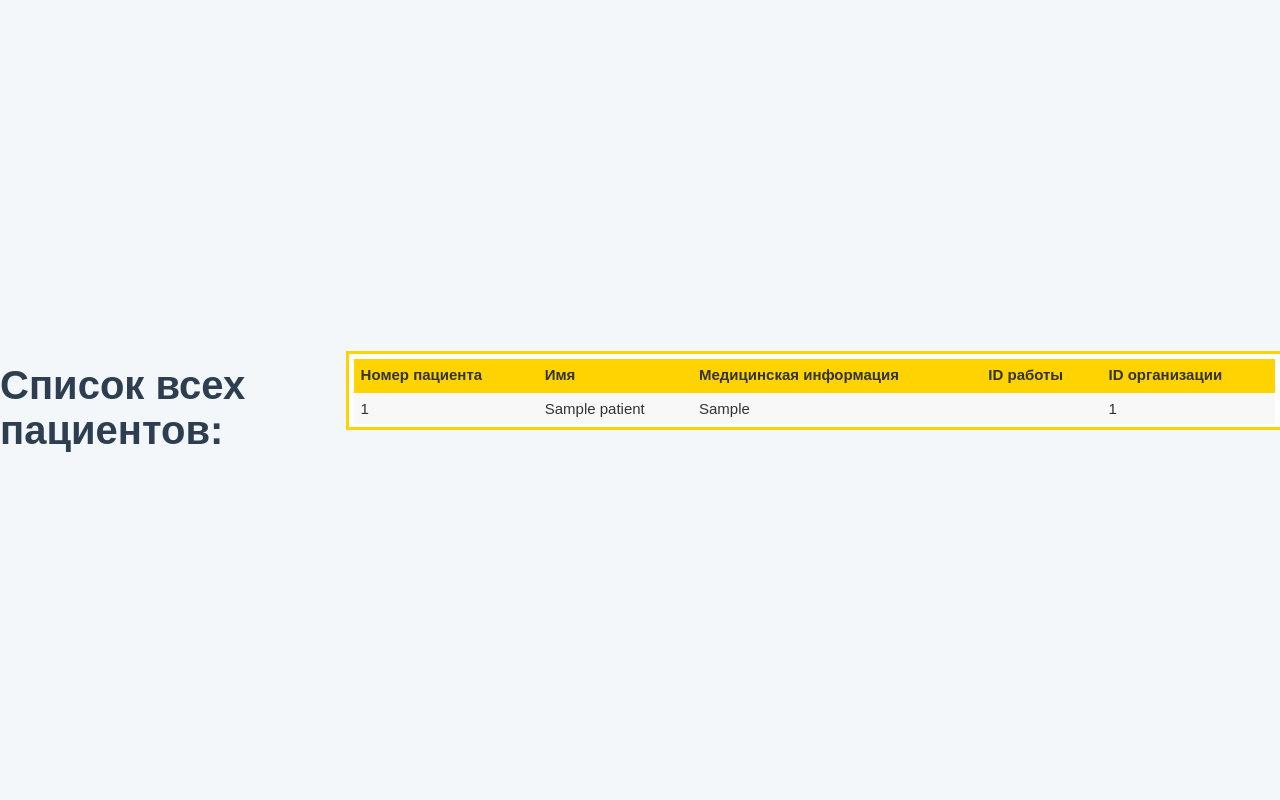
After one commit to lubitelPlova/WEB-OSMOTR, a Django app: page /patients in a window 1280 px wide. The commit adds this page. Run offline with Django 5.2, Linux system fonts and the light colour scheme; tables that the repository leaves empty hold one stand-in row (values such as "Sample post"); data that the repository does not hold is empty.

Commit message:
Done 9 lab

```diff
--- a/shop/urls.py
+++ b/shop/urls.py
@@ -1,8 +1,9 @@
 from django.urls import path
-
 # from web_osmotr.urls import urlpatterns
-from .views import HomePageView
+from .views import HomePageView, DoctorsListView, PatientsListView
 
 urlpatterns = [
-    path('',HomePageView.as_view(), name = 'home')
+    path('',HomePageView.as_view(), name = 'home'),
+    path('patients', PatientsListView.as_view(), name='patients'),
+    path('doctors', DoctorsListView.as_view(), name='doctors')
 ]
--- a/shop/views.py
+++ b/shop/views.py
@@ -1,7 +1,17 @@
 from django.shortcuts import render
 from django.views.generic import TemplateView
-
-
+from django.views.generic import ListView
+from shop.models import Patient, Doctor
 # Create your views here.
 class HomePageView(TemplateView):
     template_name = 'home.html'
+
+class PatientsListView(ListView):
+    template_name = 'patients.html'
+    model = Patient
+    context_object_name = 'list_of_all_patients'
+
+class DoctorsListView(ListView):
+    template_name = 'doctor.html'
+    model = Doctor
+    context_object_name = 'list_of_all_doctors'
--- a/static/css/style.css
+++ b/static/css/style.css
@@ -39,3 +39,38 @@ body {
             font-size: 0.9em;
             color: #777;
         }
+
+table {
+    width: 100%;
+    margin-bottom: 20px;
+    border: 5px solid #fff;
+    border-top: 5px solid #fff;
+    border-bottom: 3px solid #fff;
+    border-collapse: collapse;
+    outline: 3px solid #ffd300;
+    font-size: 15px;
+    background: #fff!important;
+}
+table th {
+    font-weight: bold;
+    padding: 7px;
+    background: #ffd300;
+    border: none;
+    text-align: left;
+    font-size: 15px;
+    border-top: 3px solid #fff;
+    border-bottom: 3px solid #ffd300;
+}
+table td {
+    padding: 7px;
+    border: none;
+    border-top: 3px solid #fff;
+    border-bottom: 3px solid #fff;
+    font-size: 15px;
+}
+table tbody tr:nth-child(even) {
+    background: #f8f8f8!important;
+}
+table td a {
+    text-decoration: none;
+}
--- /dev/null
+++ b/templates/patients.html
@@ -0,0 +1,30 @@
+<!DOCTYPE html>
+{% load static %}
+<html lang="en">
+<head>
+<meta charset="UTF-8">
+<title>Пациенты</title>
+<link rel="stylesheet" href="{% static 'css/style.css' %}" />
+</head>
+<body>
+<h1>Список всех пациентов:</h1>
+<table>
+<tr>
+<th>Номер пациента</th>
+<th>Имя</th>
+<th>Медицинская информация</th>
+<th>ID работы</th>
+<th>ID организации</th>
+</tr>
+{% for patient in list_of_all_patients %}
+<tr>
+<td>{{ patient.patientid }}</td>
+<td>{{ patient.name }}</td>
+<td>{{ patient.medicalinfo }}</td>
+<td>{{ patient.jobid }}</td>
+<td>{{ patient.clientorganizationid }}</td>
+</tr>
+{% endfor %}
+</table>
+</body>
+</html>
```
Also changed, not shown: templates/doctor.html (added, +28 -0 lines).
